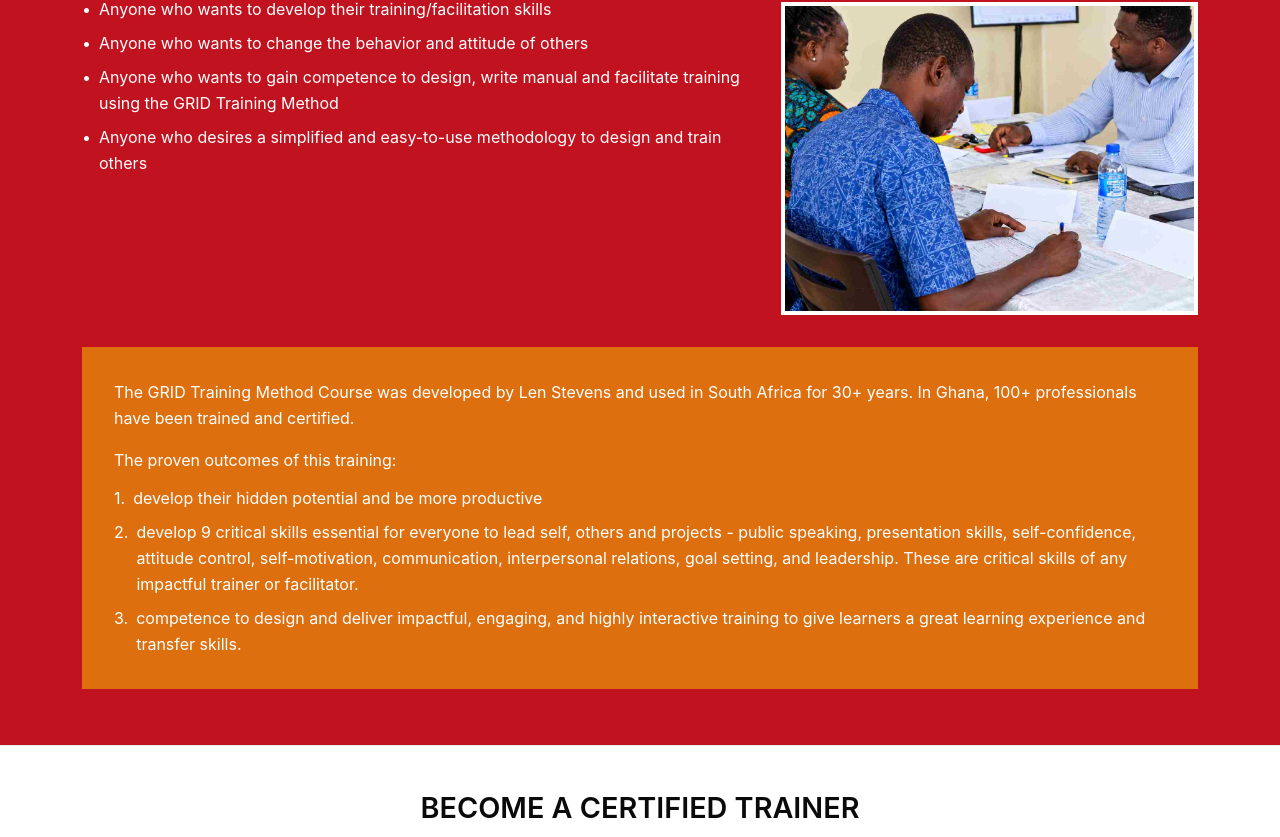
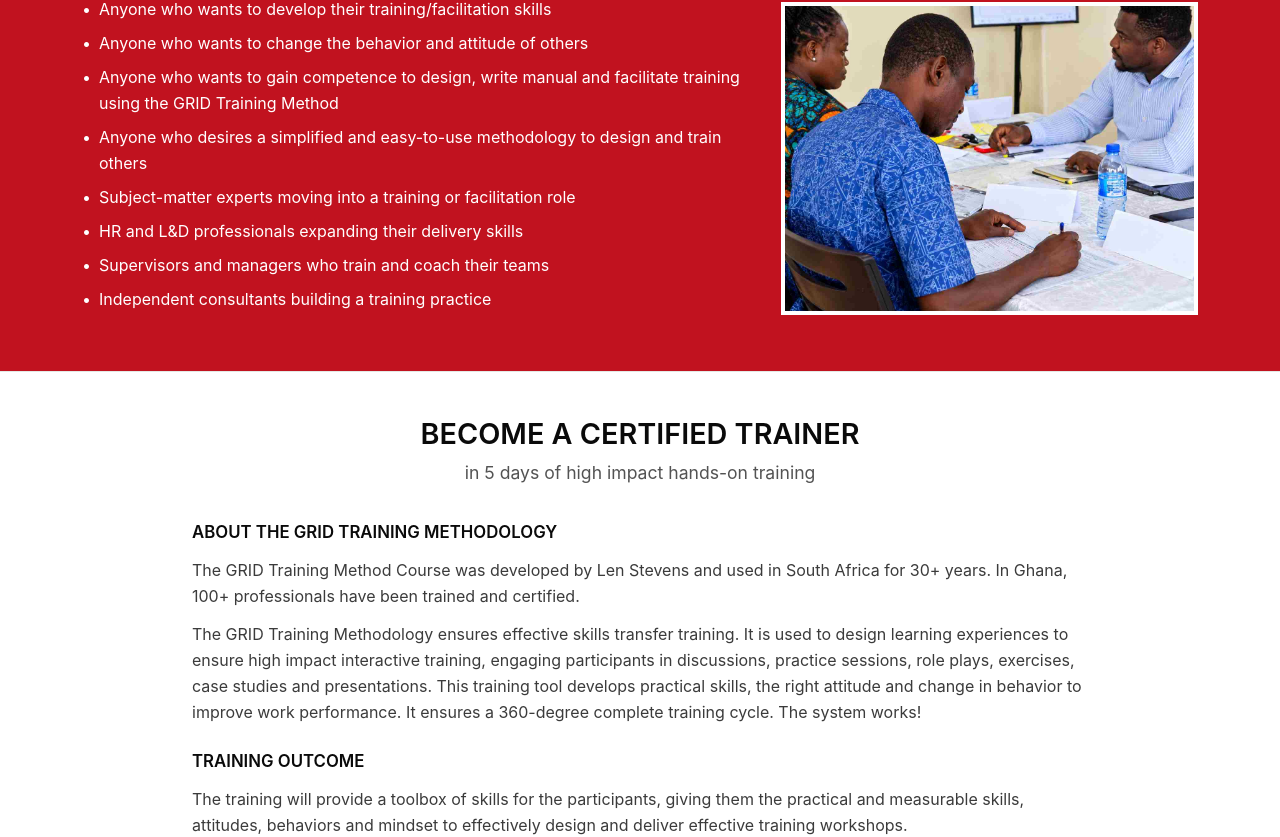
Before and after one commit to odark007/oakleaf, a Next.js app: page /programs/certified-trainer in a window 1280 px wide. Shown: the part 946-1783 px from the top of the page. Built offline with nearby package versions, Linux system fonts and the light colour scheme.

Commit message:
docs changes

```diff
--- a/app/programs/certified-trainer/page.tsx
+++ b/app/programs/certified-trainer/page.tsx
@@ -53,7 +53,7 @@ export default function CertifiedTrainerPage() {
       <section className="border-b border-oak-line bg-oak-green-deep py-4">
         <div className="container-oak">
           <h2 className="text-center text-[0.95rem] font-semibold text-white">
-            skills you&rsquo;d earn
+            skills you&rsquo;d gain
           </h2>
         </div>
         <div className="relative mt-2 overflow-hidden" aria-hidden="true">
@@ -121,6 +121,22 @@ export default function CertifiedTrainerPage() {
                   Anyone who desires a simplified and easy-to-use methodology to design and train others
                 </span>
               </li>
+              <li className="flex gap-2">
+                <span>•</span>
+                <span>Subject-matter experts moving into a training or facilitation role</span>
+              </li>
+              <li className="flex gap-2">
+                <span>•</span>
+                <span>HR and L&amp;D professionals expanding their delivery skills</span>
+              </li>
+              <li className="flex gap-2">
+                <span>•</span>
+                <span>Supervisors and managers who train and coach their teams</span>
+              </li>
+              <li className="flex gap-2">
+                <span>•</span>
+                <span>Independent consultants building a training practice</span>
+              </li>
             </ul>
           </div>
 
@@ -144,37 +160,6 @@ export default function CertifiedTrainerPage() {
           </div>
         </div>
 
-        <div className="container-oak mt-8">
-          <div className="bg-[#dd6f0e] p-6 text-white md:p-8">
-            <p className="leading-relaxed">
-              The GRID Training Method Course was developed by Len Stevens and used in South Africa for 30+
-              years. In Ghana, 100+ professionals have been trained and certified.
-            </p>
-            <p className="mt-4 leading-relaxed">The proven outcomes of this training:</p>
-            <ol className="mt-3 space-y-2 leading-relaxed">
-              <li className="flex gap-2">
-                <span>1.</span>
-                <span>develop their hidden potential and be more productive</span>
-              </li>
-              <li className="flex gap-2">
-                <span>2.</span>
-                <span>
-                  develop 9 critical skills essential for everyone to lead self, others and projects -
-                  public speaking, presentation skills, self-confidence, attitude control, self-motivation,
-                  communication, interpersonal relations, goal setting, and leadership. These are critical
-                  skills of any impactful trainer or facilitator.
-                </span>
-              </li>
-              <li className="flex gap-2">
-                <span>3.</span>
-                <span>
-                  competence to design and deliver impactful, engaging, and highly interactive training to
-                  give learners a great learning experience and transfer skills.
-                </span>
-              </li>
-            </ol>
-          </div>
-        </div>
       </section>
 
       <section className="border-t border-oak-line pb-16 pt-8 md:pb-20 md:pt-10">
@@ -332,20 +317,6 @@ export default function CertifiedTrainerPage() {
           </div>
 
           <aside className="space-y-8 lg:pl-6">
-            <div>
-              <h2 className="text-[0.85rem] font-medium uppercase tracking-wide text-oak-charcoal/40">
-                Who it's for
-              </h2>
-              <ul className="mt-4 space-y-3">
-                {p.audience.map((a) => (
-                  <li key={a} className="flex items-start gap-2.5 text-[0.92rem] text-oak-charcoal/75">
-                    <CheckCircle2 size={16} className="mt-0.5 shrink-0 text-oak-green" />
-                    {a}
-                  </li>
-                ))}
-              </ul>
-            </div>
-
             <div className="border border-oak-line bg-oak-surface-alt p-6">
               <h2 className="text-[0.95rem] font-semibold text-oak-charcoal">
                 What you'll walk away with
--- a/data/programs.ts
+++ b/data/programs.ts
@@ -42,7 +42,7 @@ export const programs = {
       "A completed training design ready to deliver in your own organization",
       "Confidence facilitating groups in person or virtually",
       "A framework for evaluating training effectiveness",
-      "Certification as an Oakleaf-trained facilitator",
+      "Certification as a Qualified GRID Method Facilitator",
     ],
   },
   mldp: {
```
